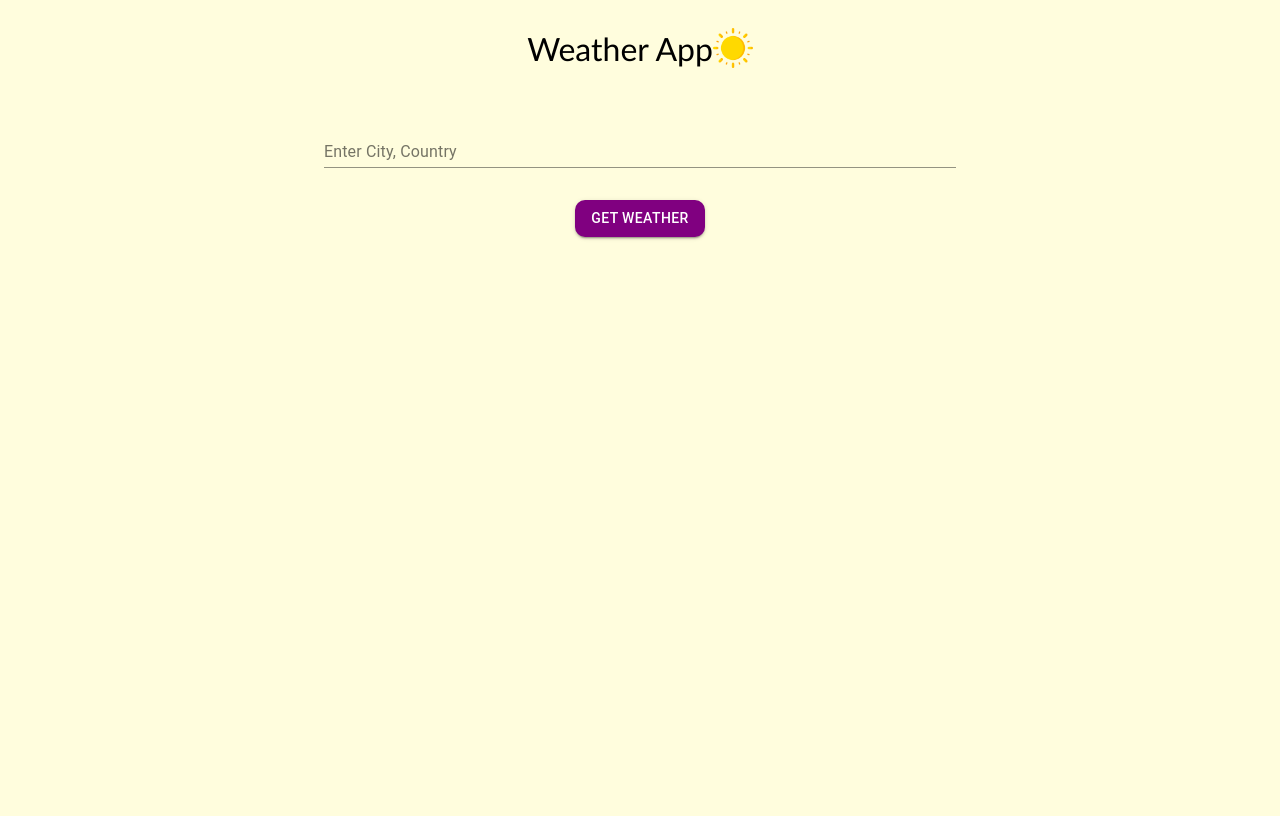
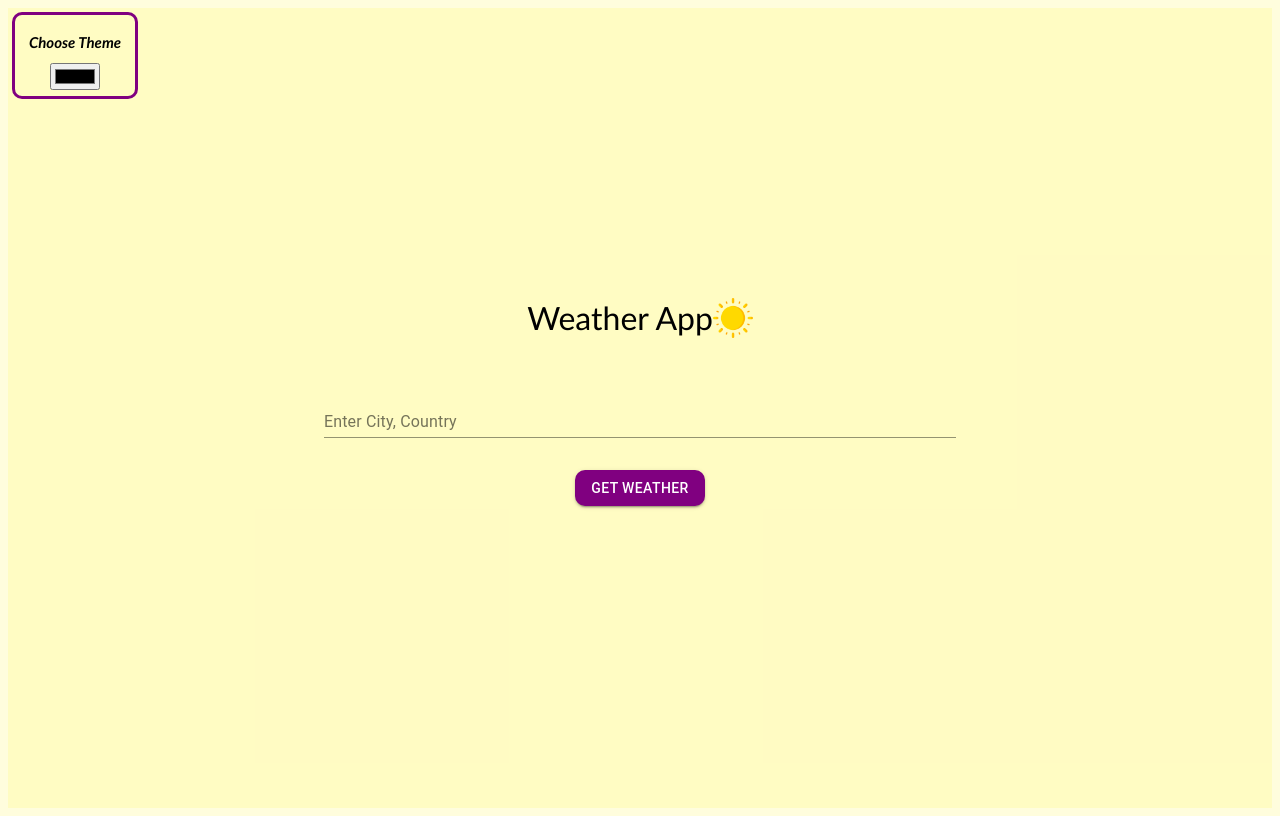
Before and after one commit to programmerraja/Weather-App, a React (Create React App) app: page / in a window 1280 px wide. Built offline with nearby package versions, Linux system fonts and the light colour scheme; no server answers; a web font is replaced by a local one.

Commit message:
color_theme

```diff
--- a/src/App.css
+++ b/src/App.css
@@ -6,3 +6,34 @@ body {
   font-family: "Gill Sans", "Gill Sans MT", Calibri, "Trebuchet MS", sans-serif;
   margin: 0;
 }
+
+.back-container{
+  width: 100%;
+  height: 100vh;
+  top : 10;
+  /*centering style*/
+
+  display: flex;
+  justify-content: center;
+  align-items: center;
+  background-color: yellow ;
+  }
+
+  .color-box{
+      position : fixed;
+      width: 120px;
+      height: 80px;
+      top : 12px;
+      padding-bottom: 1px;
+      left : 12px;
+      border : 3px purple solid;
+      border-radius : 10px;
+      /*centering style*/
+      display: flex;
+      flex-direction: column;
+      justify-content: center;
+      align-items: center;
+      font-size: 10px;
+      font-family : 'Gill Sans', 'Gill Sans MT', Calibri, 'Trebuchet MS', sans-serif;
+      font-style: italic;
+      }
--- a/src/App.js
+++ b/src/App.js
@@ -15,6 +15,7 @@ class App extends React.Component {
       iconurl: "",
       description: "",
       message: "",
+      selectedcolor : "rgb(255, 245, 89, 0.2)",
     };
     //binding method to this
     this.getInput = this.getInput.bind(this);
@@ -22,6 +23,15 @@ class App extends React.Component {
     //calling the method to get the lat and log by using ip adress
     this.getInput(0, 1);
   }
+
+
+  changeBackcolor = (event) => {
+    console.log("changed",event.target.value);
+
+    this.setState({
+        selectedcolor : event.target.value
+    })
+    };
 
   async getWeather(event, lat, lon) {
     let location = this.state.location;
@@ -87,17 +97,36 @@ class App extends React.Component {
   }
   render() {
     return (
+      <div style = {
+        {
+          backgroundColor : this.state.selectedcolor
+           }
+          }className = "back-container">
+
+<div className = "color-box">
+
+<h2> Choose Theme </h2>
+<input onChange = {this.changeBackcolor} type ="color"/>
+
+
+
+</div>
       <Grid container justify='center' alignItems='center'>
         <Grid item xs={12}>
           <Header />
         </Grid>
+
         <Grid item xs={6} id='container'>
           <UserInput getInput={this.getInput} getWeather={this.getWeather} />
         </Grid>
         <Grid item xs={7}id='result-container'>
            <WeatherResult data={this.state} />
         </Grid>
+
       </Grid>
+
+      </div>
+
     );
   }
 }
--- a/src/components/Header.js
+++ b/src/components/Header.js
@@ -9,4 +9,6 @@ const Header = () => (
   </div>
 );
 
+
+
 export default Header;
```
Also changed, not shown: src/components/Header.css (line endings or trailing spaces).
